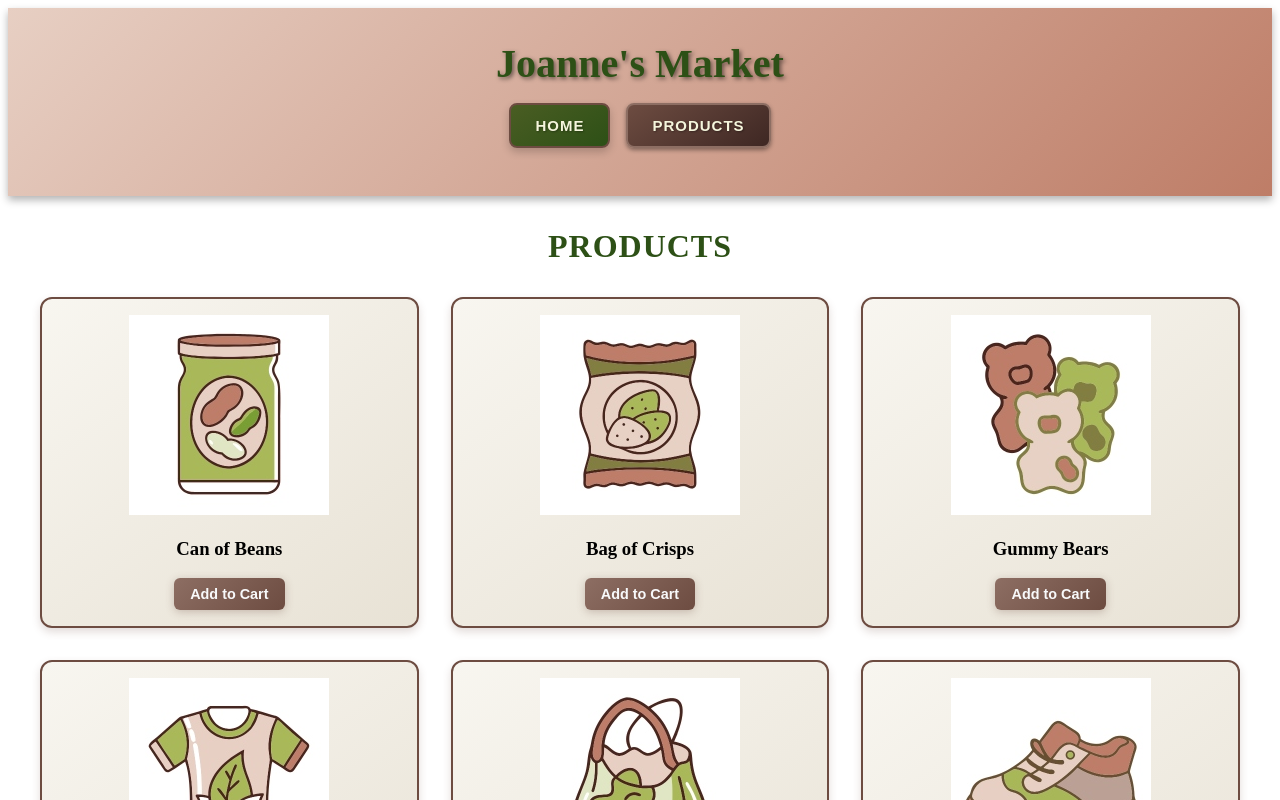
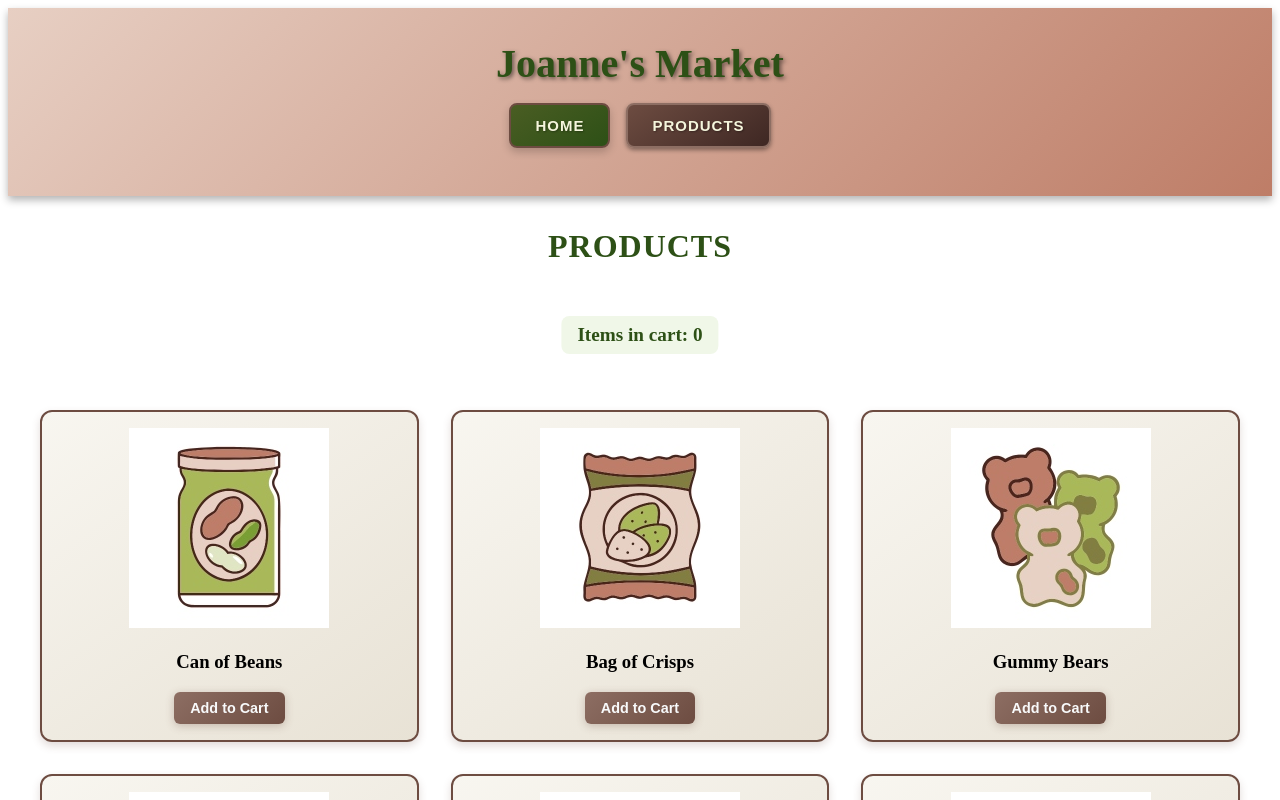
Before and after one commit to joanne-hoar/practice-session, an Angular app: page /products in a window 1280 px wide. Shown: the top 800 px of the page. Built offline with nearby package versions, Linux system fonts and the light colour scheme.

Commit message:
adding a cart service

```diff
--- a/src/app/pages/products-page/products-page.css
+++ b/src/app/pages/products-page/products-page.css
@@ -12,3 +12,17 @@
   text-transform: uppercase;
   letter-spacing: 1px;
 }
+
+.products-section p {
+  text-align: center;
+  font-size: 1.2rem;
+  color: #2d5016;
+  font-weight: 600;
+  margin-bottom: 1.5rem;
+  padding: 0.5rem 1rem;
+  background-color: #f0f7e8;
+  border-radius: 8px;
+  display: inline-block;
+  margin-left: 50%;
+  transform: translateX(-50%);
+}
--- a/src/app/pages/products-page/products-page.html
+++ b/src/app/pages/products-page/products-page.html
@@ -1,4 +1,5 @@
 <div class="products-section">
       <h2>Products</h2>
+      <p>Items in cart: {{ cartService.items().length }}</p>
       <app-product-list></app-product-list>
 </div>
--- a/src/app/pages/products-page/products-page.ts
+++ b/src/app/pages/products-page/products-page.ts
@@ -1,5 +1,6 @@
-import { Component } from '@angular/core';
+import { Component, inject } from '@angular/core';
 import { ProductList } from '../../product-list/product-list';
+import { CartService } from '../../services/cart-service';
 
 @Component({
   selector: 'app-products-page',
@@ -8,5 +9,5 @@ import { ProductList } from '../../product-list/product-list';
   styleUrl: './products-page.css',
 })
 export class ProductsPage {
-
+  cartService = inject(CartService);
 }
--- a/src/app/product-list/product-list.ts
+++ b/src/app/product-list/product-list.ts
@@ -1,6 +1,7 @@
-import { Component } from '@angular/core';
+import { Component, inject } from '@angular/core';
 import { ProductCard } from '../product-card/product-card';
 import { Product } from '../product';
+import { CartService } from '../services/cart-service';
 
 @Component({
   selector: 'app-product-list',
@@ -9,6 +10,7 @@ import { Product } from '../product';
   styleUrl: './product-list.css',
 })
 export class ProductList {
+  cartService = inject(CartService);
   allProducts: Product[] = [
     {
       id: 1,
@@ -57,11 +59,11 @@ export class ProductList {
     }
   ];
 
-  countItems = 0;
-
   // This method is triggered when the child emits the event (see html template)
   receiveAddToCart(id: number) {
-    this.countItems += 1;
-    alert("Add item "+ id + ", Items in cart: " + this.countItems);
+    const product = this.allProducts.find(p => p.id === id);
+    if (product) {
+      this.cartService.addToCart(product);
+    }
   }
 }
--- /dev/null
+++ b/src/app/services/cart-service.ts
@@ -0,0 +1,13 @@
+import { Injectable, signal } from '@angular/core';
+import { Product } from '../product';
+
+@Injectable({
+  providedIn: 'root',
+})
+export class CartService {
+  items = signal<Product[]>([]);
+
+  addToCart(product: Product): void {
+    this.items.set([...this.items(), product]);
+  }
+}
```
Also changed, not shown: 1 other file (tests, documents, lock files or other folders).
